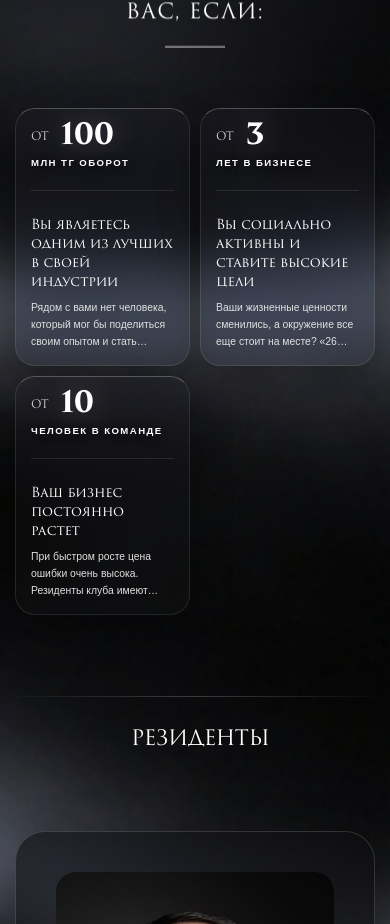
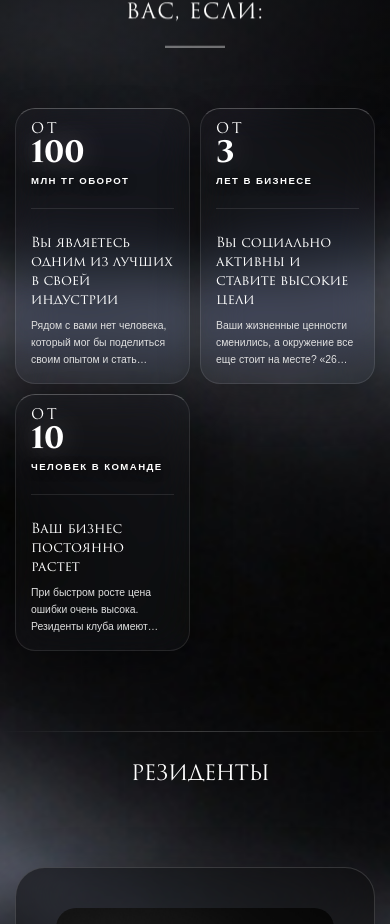
Before and after one commit to tammat11/26deal-site, a React (Vite) app: page / in a window 390 px wide. Shown: the part 1917-2841 px from the top of the page. Built offline with nearby package versions, Linux system fonts and the light colour scheme; a web font is replaced by a local one.

Commit message:
Fix stat-prefix visibility and position v.1.3.0

```diff
--- a/src/components/Benefits.jsx
+++ b/src/components/Benefits.jsx
@@ -178,13 +178,14 @@ const Benefits = () => {
                     letter-spacing: -0.02em;
                 }
                 .stat-prefix {
-                    font-size: 0.35em;
-                    font-weight: 400;
-                    vertical-align: top;
-                    margin-right: 5px;
-                    opacity: 0.6;
-                    position: relative;
-                    top: 30px;
+                    font-size: 0.3em;
+                    font-weight: 500;
+                    vertical-align: middle;
+                    margin-right: 12px;
+                    opacity: 0.9;
+                    color: rgba(255,255,255,0.7);
+                    text-transform: uppercase;
+                    letter-spacing: 0.1em;
                 }
                 .stat-label {
                     font-size: 0.85rem;
--- a/src/index.css
+++ b/src/index.css
@@ -526,9 +526,13 @@ h1.hero-title {
   }
 
   .stat-prefix {
-    top: 8px !important;
-    font-size: 0.4em !important;
-    opacity: 0.8 !important;
+    display: block !important;
+    font-size: 0.9rem !important;
+    margin-bottom: 5px !important;
+    margin-right: 0 !important;
+    opacity: 1 !important;
+    color: #fff !important;
+    letter-spacing: 0.2em !important;
   }
 
   .card-body h3 {
```
